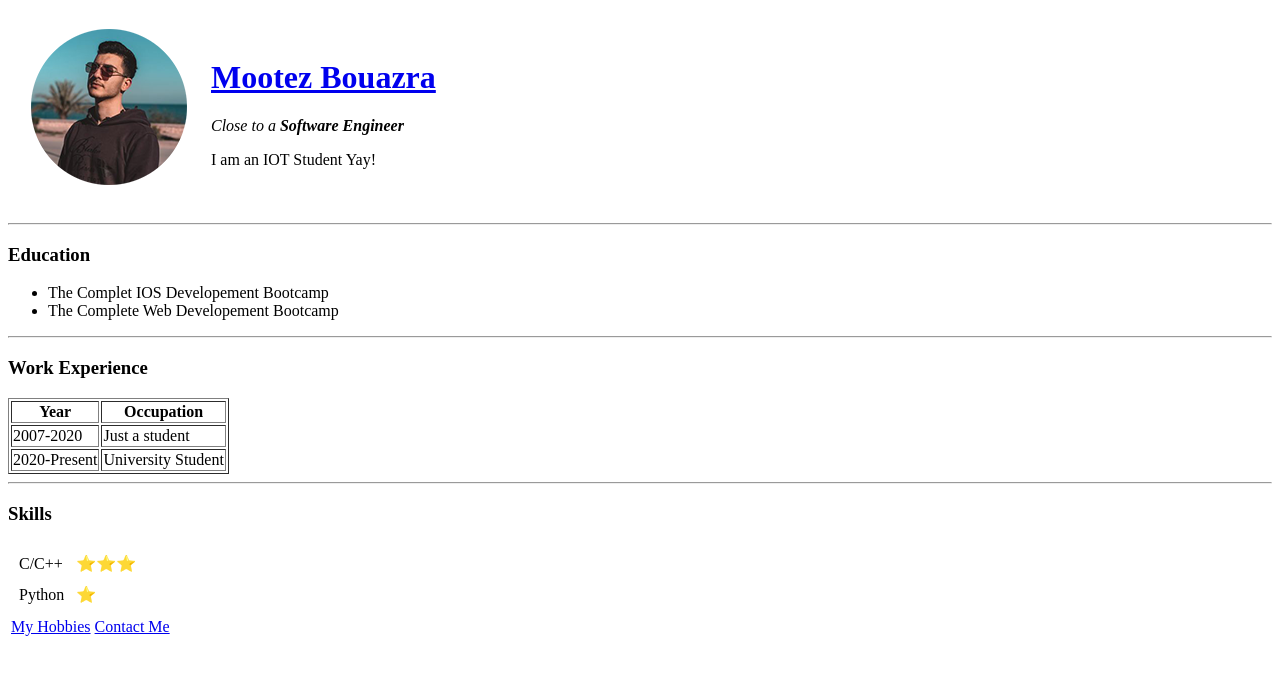
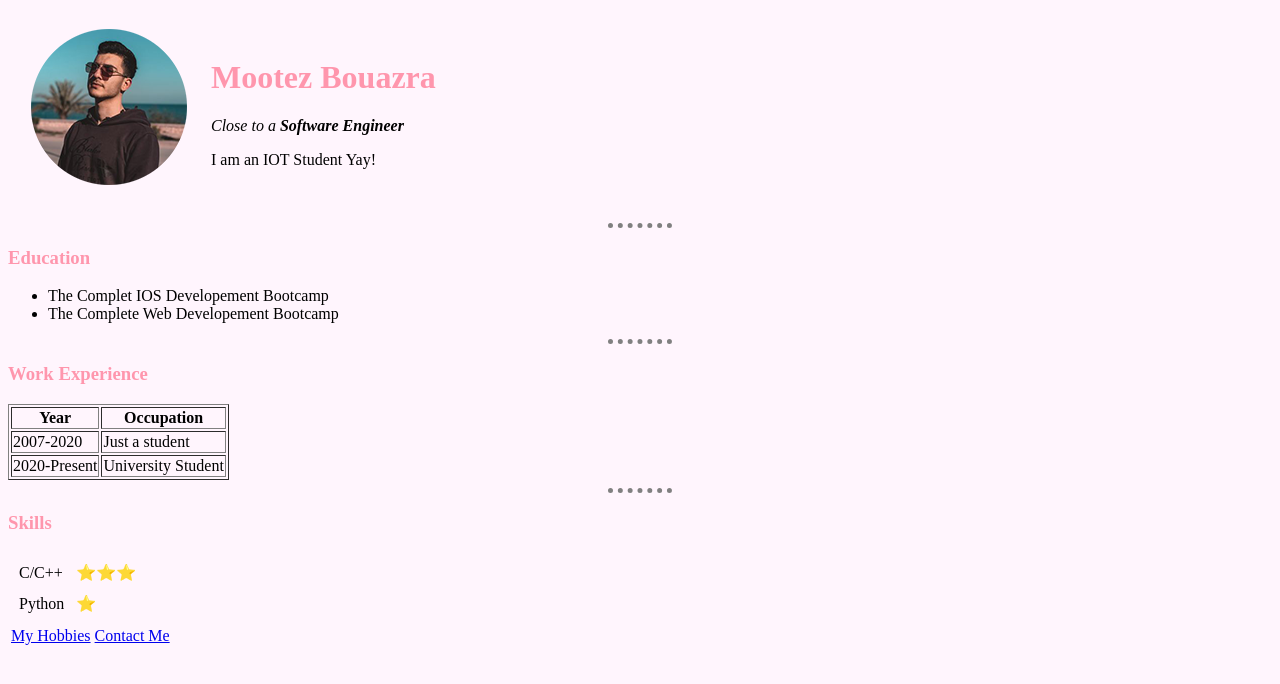
Before and after one commit to moataz02/cv, a plain HTML site: page index.html in a window 1280 px wide. Drawn offline with Linux system fonts and the light colour scheme.

Commit message:
Initial cv website files

```diff
--- /dev/null
+++ b/css/styles.css
@@ -0,0 +1,18 @@
+body{
+  background-color: #FFF5FD
+}
+
+hr{
+  border-style: dotted none none;
+  border-color: grey;
+  border-width: 5px;
+  width: 5%;
+}
+
+h1{
+  color: #FF96AD;
+}
+
+h3{
+  color: #FF96AD;
+}
--- a/index.html
+++ b/index.html
@@ -4,13 +4,14 @@
 <head>
   <meta charset="utf-8">
   <title>Moetez's Personal Site</title>
+  <link rel="stylesheet" href="css/styles.css">
 </head>
 
 <body>
   <table cellspacing="20">
-    <td><img src="Images/Moetez.png" alt="Moetez Profile Picture"></td>
+    <td><img src="Images/Moetez.PNG" alt="Moetez Profile Picture"></td>
     <td>
-      <h1><a href="https://www.facebook.com/Mootez.Bouazra/">Mootez Bouazra</a></h1>
+      <h1>Mootez Bouazra</h1>
       <p><em>Close to a <b>Software Engineer</b></em></p>
       <p>I am an IOT Student Yay!</p>
     </td>
```
Also changed, not shown: Contact me.html (+2 -1 lines), hobbies.html (+2 -1 lines).
